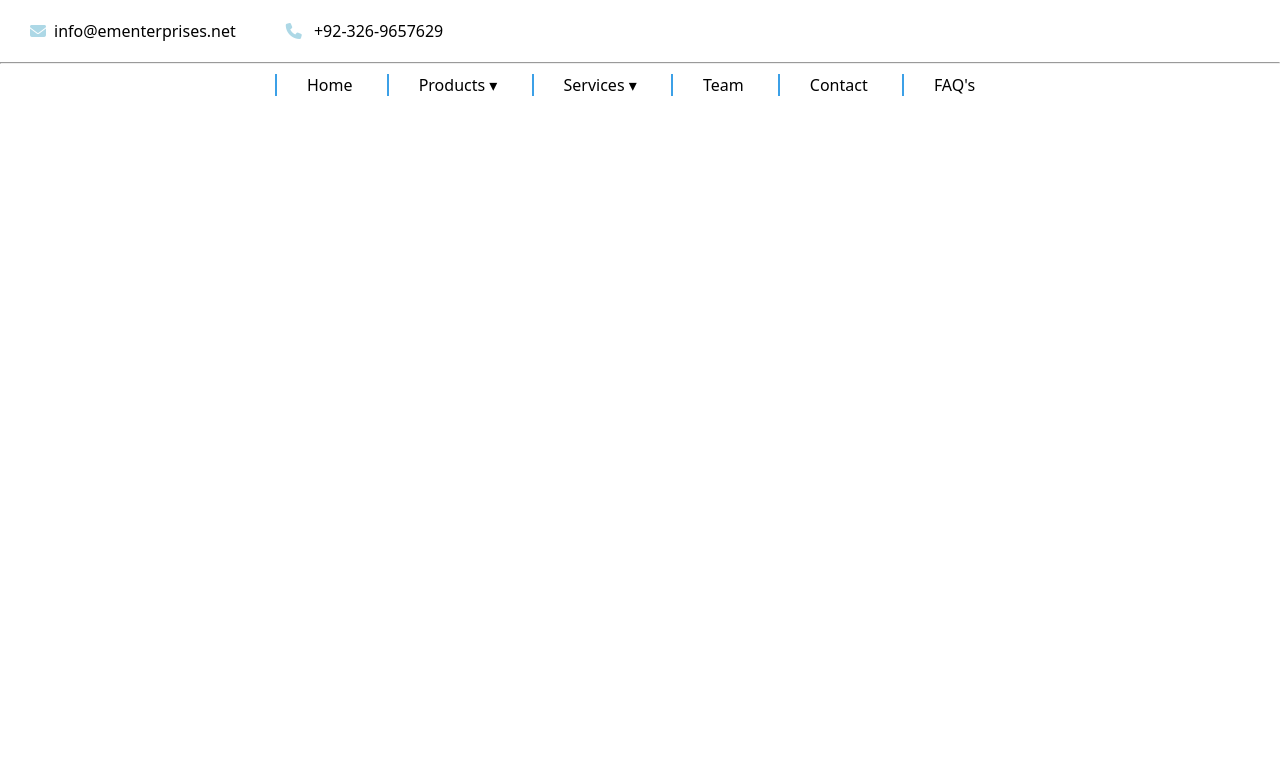
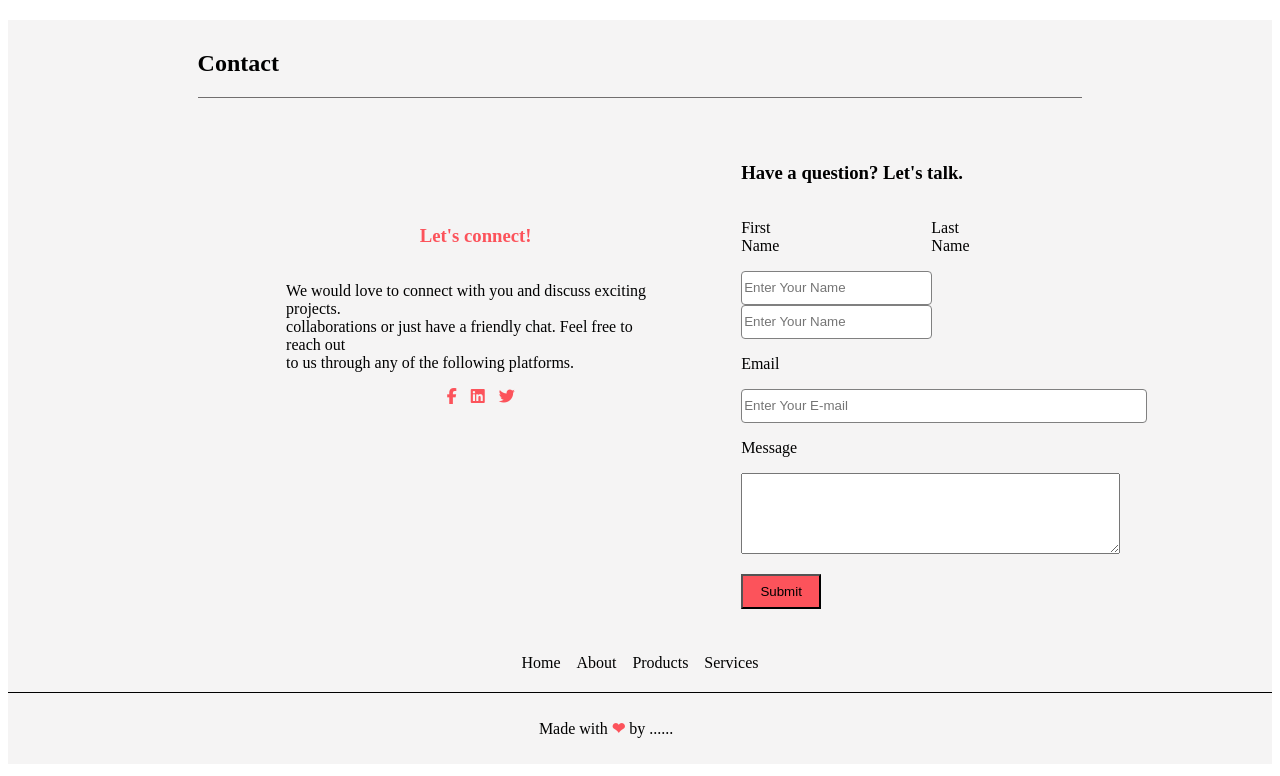
Before and after one commit to taizguy/em-enterprises, a website: page contact.html in a window 1280 px wide. Drawn offline with nearby package versions, Linux system fonts and the light colour scheme.

Commit message:
new changes

```diff
--- /dev/null
+++ b/contact.css
@@ -0,0 +1,59 @@
+#main {
+    background-color: rgb(245, 244, 244);
+    padding: 0px;
+    margin: 0px;
+}
+
+header {
+    margin: 20px 15%;
+    padding-top: 10px;
+    border-bottom: 1px solid rgb(113, 110, 110);
+    background-color: rgb(245, 244, 244);
+}
+
+#main1 {
+    display: flex;
+    justify-content: space-around;
+}
+
+#div1 {
+    width: 30%;
+    display: flex;
+    flex-direction: column;
+    align-items: center;
+    padding: 7% 1% 2% 20%;
+}
+
+#div1a i {
+    padding-left: 10px;
+}
+
+#div2 {
+    width: 30%;
+    display: flex;
+    flex-direction: column;
+    padding: 2% 10% 2% 1%;
+}
+
+#div2a {
+    display: flex;
+}
+
+#div2a p {
+    margin-right: 140px;
+}
+
+#div3 {
+    display: flex;
+    justify-content: space-around;
+    padding: 20px 40%;
+}
+
+#div3 p {
+    padding-left: 25px;
+}
+
+footer {
+    padding: 10px 42%;
+    border-top: 1px solid black;
+}
--- a/contact.html
+++ b/contact.html
@@ -4,7 +4,8 @@
     <meta charset="UTF-8" />
     <meta name="viewport" content="width=device-width, initial-scale=1.0" />
     <title>em-enterprises</title>
-    <link rel="stylesheet" href="style.css" />
+    <!-- <link rel="stylesheet" href="style.css" /> -->
+    <link rel="stylesheet" href="contact.css">
     <script
       src="https://kit.fontawesome.com/8b85e845f8.js"
       crossorigin="anonymous"
@@ -19,9 +20,9 @@
     />
   </head>
 
-  <body>
+  <div>
     <div id="main">
-      <div id="top-nav">
+       <!-- <div id="top-nav">
         <a href="mailto:info@deneb.com"
           ><i class="fa-solid fa-envelope" style="color: lightblue"></i
           >info@ementerprises.net</a
@@ -31,9 +32,9 @@
           +92-326-9657629</a
         >
       </div>
-      <hr />
+      <hr /> -->
 
-      <nav role="navigation" class="primary-navigation">
+      <!-- <nav role="navigation" class="primary-navigation">
         <ul>
           <li><a href="index.html">Home</a></li>
           <li>
@@ -112,22 +113,76 @@
           <li><a href="contact.html">Contact</a></li>
           <li><a href="faq.html">FAQ's</a></li>
         </ul>
-      </nav>
-
-      <div id="contact-us">
-        <!-- <div id="map">
-          <iframe
-            style="border: 0"
-            src="https://www.google.com/maps/embed?pb=!1m18!1m12!1m3!1d3402.9296992511845!2d74.36359731472338!3d31.471119981385943!2m3!1f0!2f0!3f0!3m2!1i1024!2i768!4f13.1!3m3!1m2!1s0x39190679604e174b%3A0x3bf7ebe07ca893d3!2sMecatech+Pvt.+Ltd.!5e0!3m2!1sen!2s!4v1519148018884"
-            width="800"
-            height="600"
-            frameborder="0"
-            allowfullscreen="allowfullscreen"
-          ></iframe>
-        </div> -->
+      </nav>  -->
 
 
-      </div>
-    </div>
+          <div id="main">
+            <header>
+              <h2>Contact</h2>
+            </header>
+
+            <div id="main1">
+              <div id="div1">
+                <h3 style="color: #FC535B;">Let's connect!</h3>
+                <p>We would love to connect with you and discuss exciting projects. <br>
+                  collaborations or just have a friendly chat. Feel free to reach out <br> to
+                  us through any of the following platforms.
+                </p>
+                <div id="div1a">
+                  <i class="fa-brands fa-facebook-f" style="color: #FC535B;"></i>
+                  <i class="fa-brands fa-linkedin" style="color: #FC535B;"></i>
+                  <i class="fa-brands fa-twitter" style="color: #FC535B;"></i>
+                </div>
+              </div>
+
+
+              <div id="div2">
+                <h3>Have a question? Let's talk.</h3>
+
+
+                <div id="div2a">
+                  <p>First Name</p>
+                  <p>Last Name</p>
+                </div>
+                <div id="div2b">
+                  <input type="text" placeholder="Enter Your Name" style="width: 185px; height: 30px;
+                          border: 1px solid gray;border-radius: 4px; margin-right: 16px">
+                  <input type="text" placeholder="Enter Your Name" style="width: 185px; height: 30px;
+                          border-radius: 4px; border: 1px solid gray; ">
+                </div>
+
+                <p>Email</p>
+                <input type="email" placeholder="Enter Your E-mail" style="width:400px; height: 30px;
+                     border-radius: 4px;border: 1px solid gray;">
+                <p> Message</p>
+
+                <textarea name="Message" id="message" cols="15" rows="5"></textarea>
+                <button style="background-color: #FC535B; width: 80px; height: 35px;
+                      margin-top: 20px;">
+                  Submit</button>
+
+              </div>
+
+
+            </div>
+
+
+          </div>
+
+          <div id="div3">
+            <a href="index.html" style="text-decoration: none; color: #000;">Home</a>
+            <a href="team.html" style="text-decoration: none; color: #000;">About</a>
+            <a href="hvacFilter.html" style="text-decoration: none; color: #000;">Products</a>
+            <a href="dopIntegrityTest.html" style="text-decoration: none; color: #000;">Services</a>
+
+          </div>
+          <footer>
+            <p>Made with <strong style="color: #FC535B;">&#10084;</strong> by ......</p>
+          </footer>
+
+
+
+
+
   </body>
 </html>
```
